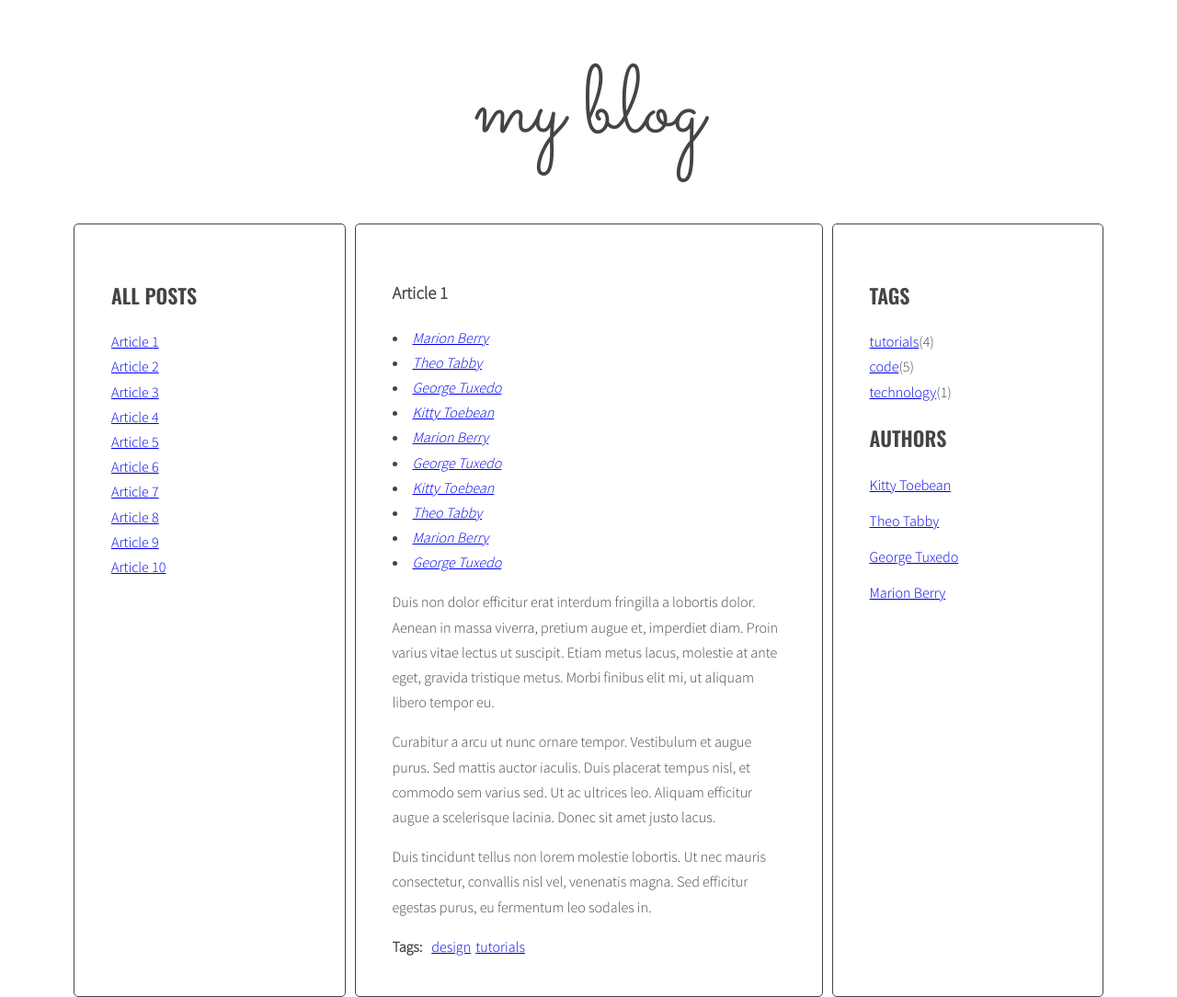
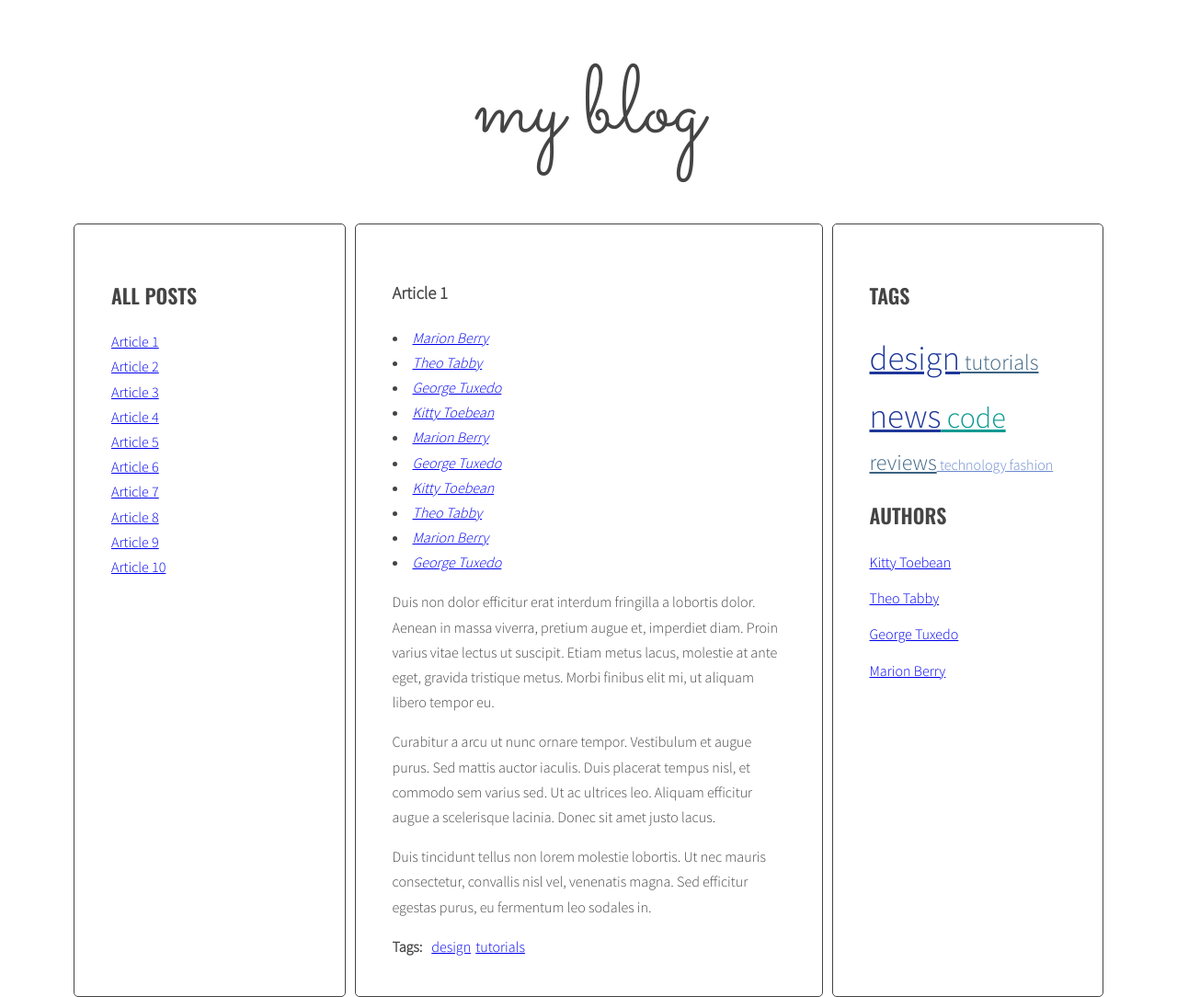
Before and after one commit to joannaczubasiewicz/javascript-blog, a website: page index.html in a window 1280 px wide. Shown: the whole page at 92% size. Drawn offline with nearby package versions, Linux system fonts and the light colour scheme.

Commit message:
Regain allTags display in sidebar

```diff
--- a/js/script.js
+++ b/js/script.js
@@ -86,30 +86,28 @@
 
     generateTitleLinks();
 
-    function calculateTagsParams(tags){
-        const tagsParams = {'max':0, 'min': 999999};
+    function calculateTagsParams(tags) {
+        const tagsParams = { 'max': 0, 'min': 999999 };
 
-        for( let tag in tags) {
-         if (tagsParams.max < tags[tag]){
+        for (let tag in tags) {
+            if (tagsParams.max < tags[tag]) {
                 tagsParams.max = tags[tag];
             }
-         if (tagsParams.min > tags[tag]){
+            if (tagsParams.min > tags[tag]) {
                 tagsParams.min = tags[tag];
             }
 
         }
-         //console.log(params.max);
-         console.log(tagsParams);
 
         return tagsParams;
     }
 
-    function calculateTagClass(count, tagsParams){
+    function calculateTagClass(count, tagsParams) {
 
         const normalizedCount = count - tagsParams.min;
         const normalizedMax = tagsParams.max - tagsParams.min;
         const percentage = normalizedCount / normalizedMax;
-      const classNumber = Math.floor( percentage * (optCloudClassCount - 1) + 1 );
+        const classNumber = Math.floor(percentage * (optCloudClassCount - 1) + 1);
 
         const tagClass = optCloudClassPrefix + classNumber;
         return tagClass;
@@ -160,23 +158,14 @@
                 /* [NEW] check if this link is NOT already in allTags */
                 if (!allTags.hasOwnProperty(tag)) {
                     /*[NEW] add tag to allTags object*/
-                    allTags[tag]=1;
-                }else {
+                    allTags[tag] = 1;
+                } else {
                     allTags[tag]++;
                 }
                 /* [NEW] add generated code to array allTags
                     allTags.push(linkHTML);*/
                 /* END LOOP: for each tag */
             }
-
-            const tagsParam = calculateTagsParams(allTags);
-            console.log(allTags);
-
-            //const classNumber_tutaj = calculateTagClass (2, tagsParam);
-              //console.log(classNumber_tutaj);
-
-            // console.log(calculateTagClass (2, tagsParam));
-
 
             /* insert HTML of all the links into the tags wrapper */
             tagWrapper.innerHTML = html;
@@ -200,14 +189,14 @@
 
         //console.log(allTags);
         /*[NEW] START LOOP: for each tag in allTags:*/
-        for (let tag in allTags){
+        for (let tag in allTags) {
 
             console.log(tag);
             /*[NEW] generate code of a link and add it to allTaggsHTML*/
 
             const tagLinkHTML = calculateTagClass(allTags[tag], tagsParams);
-            allTagsHTML += '<li><a href="#tag-' + tag + ' class='+tagLinkHTML + '>'  + tag  + '</a>' + '('+allTags[tag]+')</li>';
-            //allTagsHTML += '</a>' + '('+allTags[tag]+')<a href="#tag-' + tag + '>' + ' ' + tag;
+            //allTagsHTML += '<li><a href="#tag-' + tag + ' class="' + tagLinkHTML + '">' + tag + '</a>' + '(' + allTags[tag] + ')</li>';
+            allTagsHTML += '<a href="#tag-' + tag + '" class="' + tagLinkHTML + '"> ' + tag + '</a>' /*+'(' + allTags[tag] + ')'*/ ;
 
 
 
@@ -215,7 +204,7 @@
             // console.log('taglinkHTML:'+ tagLinkHTML);
             //allTagsHTML += tagLinkHTML;
 
-           //console.log(allTagsHTML);
+            console.log(allTagsHTML);
 
             /*[NEW] END LOOP: for each tag in allTags*/
         }
--- a/sass/style.scss
+++ b/sass/style.scss
@@ -131,3 +131,38 @@ body {
         margin-right: 5px;
     }
 }
+
+
+/*Sidebar*/
+
+.sidebar {
+    .tags {
+        .tag-size-1 {
+            font-size: 100%;
+            color: #6a89cc;
+            display: inline;
+        }
+        .tag-size-2 {
+            font-size: 120%;
+            color: #60a3bc;
+            display: inline;
+        }
+        .tag-size-3 {
+            font-size: 150%;
+            color: #3c6382;
+            display: inline;
+        }
+        .tag-size-4 {
+            font-size: 200%;
+            color: #079992;
+            display: inline;
+        }
+        .tag-size-5 {
+            font-size: 230%;
+            color: #1e3799;
+        }
+        li {
+            display: inline;
+        }
+    }
+}
```
Also changed, not shown: css/style.css. Lines whose indentation alone changed are shown as unchanged.
